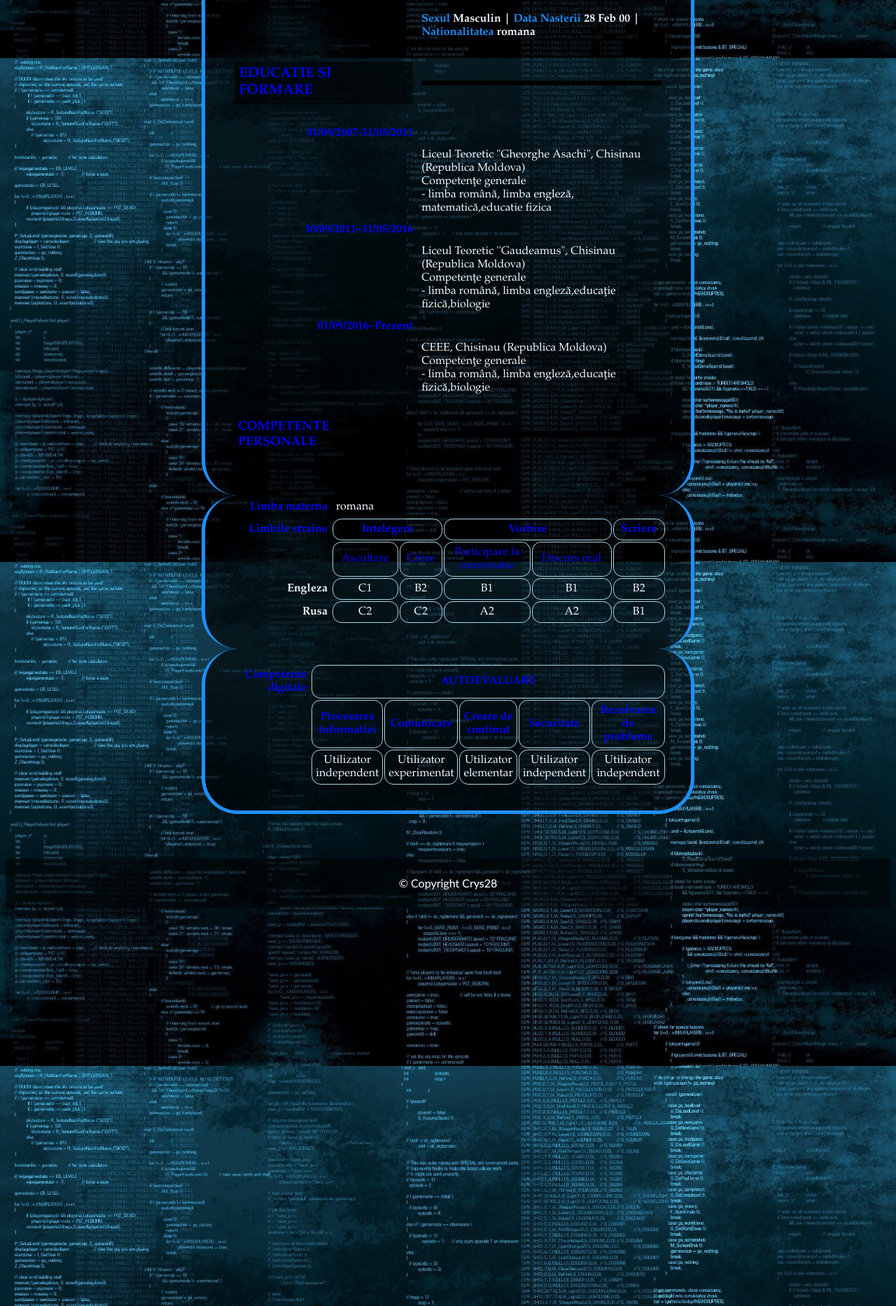
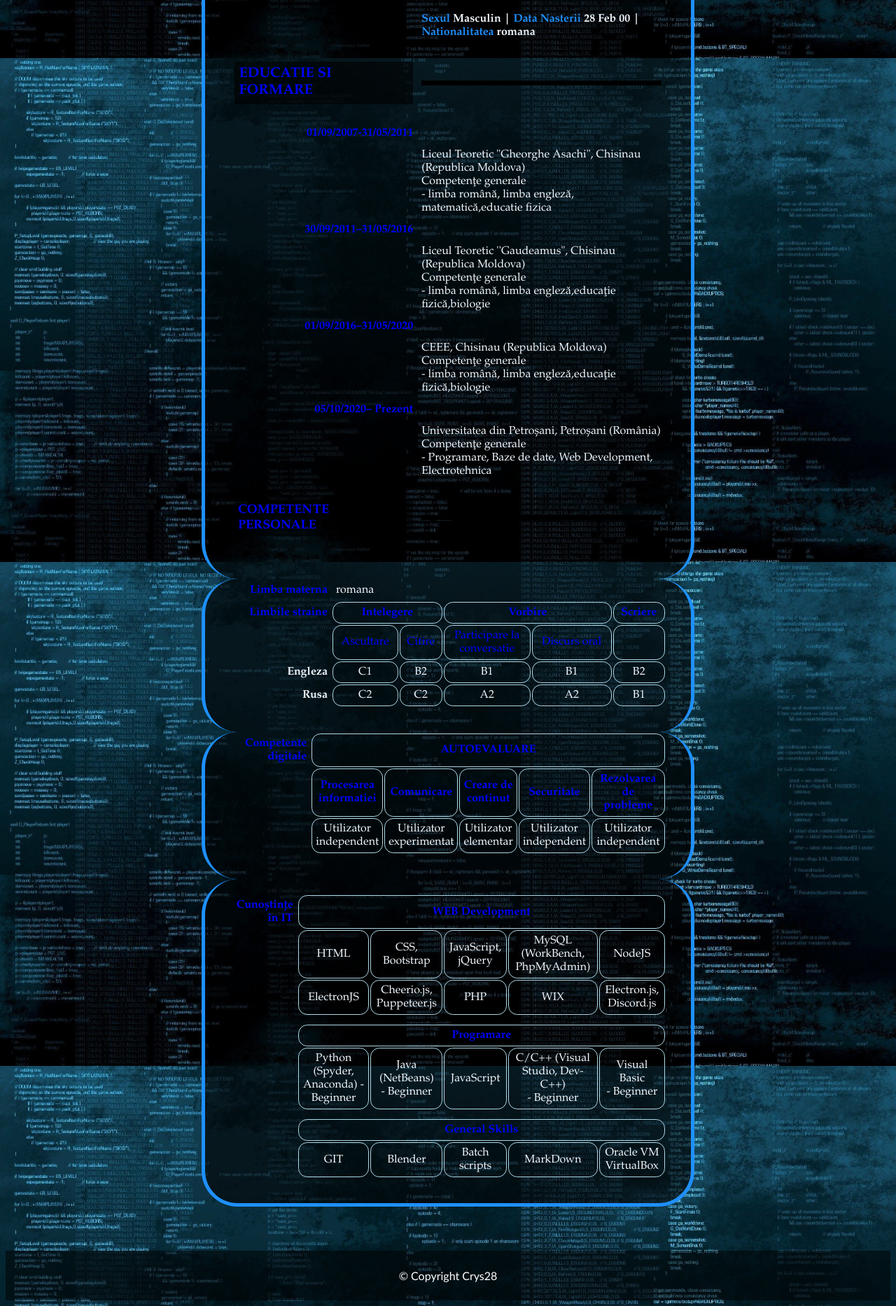
Before and after one commit to crys28/mycv, a Jekyll site: the page index.html, which Jekyll copies as it is, in a window 1280 px wide, cut to the strip 637-2503 px from the top of the page. Shown: the whole strip at 70% size. Built offline with Jekyll 4.4.1, drawn with Linux system fonts in a browser that asks for light colours.

Commit message:
added it knowledge

```diff
--- a/index.html
+++ b/index.html
@@ -67,7 +67,7 @@
 </tr>
 
 <tr>
-	<th class="date">01/09/2016–Prezent</th>
+	<th class="date">01/09/2016–31/05/2020</th>
 </tr>
 
 <tr>
@@ -75,6 +75,17 @@
 	<td>CEEE, Chisinau (Republica Moldova) <br>
 		Competenţe generale<br>
 	- limba română, limba engleză,educaţie fizică,biologie</td>
+</tr>
+
+<tr>
+	<th class="date">05/10/2020– Prezent</th>
+</tr>
+
+<tr>
+	<th></th>
+	<td>Universitatea din Petroșani, Petroșani (România) <br>
+		Competenţe generale<br>
+	- Programare, Baze de date, Web Development, Electrotehnica</td>
 </tr>
 
 <tr>
@@ -153,6 +164,66 @@
 
 </table>
 
+<table class="tab4">
+
+	<tr>
+		<th class="date">Cunoștințe în IT</th>
+		<th colspan="5" class="tdblue">WEB Development</th>
+	</tr>
+<tr>
+	<th></th>
+	<td class="td">HTML</td>
+	<td class="td">CSS, Bootstrap</td>
+	<td class="td">JavaScript, jQuery</td>
+	<td class="td">MySQL (WorkBench, PhpMyAdmin)</td>
+	<td class="td">NodeJS</td>
+</tr>
+<tr>
+	<th></th>
+	<td class="td">ElectronJS</td>
+	<td class="td">Cheerio.js, Puppeteer.js</td>
+	<td class="td">PHP</td>
+	<td class="td">WIX</td>
+	<td class="td">Electron.js, Discord.js</td>
+</tr>
+
+<tr>
+<th></th>
+</tr>
+
+<tr>
+		<th class="date"></th>
+		<th colspan="5" class="tdblue">Programare</th>
+	</tr>
+<tr>
+	<th></th>
+	<td class="td">Python (Spyder, Anaconda) - Beginner</td>
+	<td class="td">Java (NetBeans) <br> - Beginner</td>
+	<td class="td">JavaScript</td>
+	<td class="td">C/C++ (Visual Studio, Dev-C++) <br> - Beginner</td>
+	<td class="td">Visual Basic <br> - Beginner</td>
+</tr>
+
+<tr>
+<th></th>
+</tr>
+
+<tr>
+		<th class="date"></th>
+		<th colspan="5" class="tdblue">General Skills</th>
+	</tr>
+<tr>
+	<th></th>
+	<td class="td">GIT</td>
+	<td class="td">Blender</td>
+	<td class="td">Batch scripts</td>
+	<td class="td">MarkDown</td>
+	<td class="td">Oracle VM VirtualBox</td>
+</tr>
+
+
+</table>
+
 
 </div>
 </div>
--- a/styles.css
+++ b/styles.css
@@ -141,8 +141,8 @@ a {
 .text {text-align: right;}
 .tab1 {border-bottom: 0px;}
 .tab2 {border-top: 0px; border-bottom: 0px;}
-.tab3 {border-top: 0px; padding-top: 3%;margin-bottom: 3%}
-
+.tab3 {border-top: 0px; border-bottom: 0px;}
+.tab4 {border-top: 0px; padding-top: 3%;margin-bottom: 3%}
 
 .footer{
   background: rgba(0,0,0, 0.5);
```
